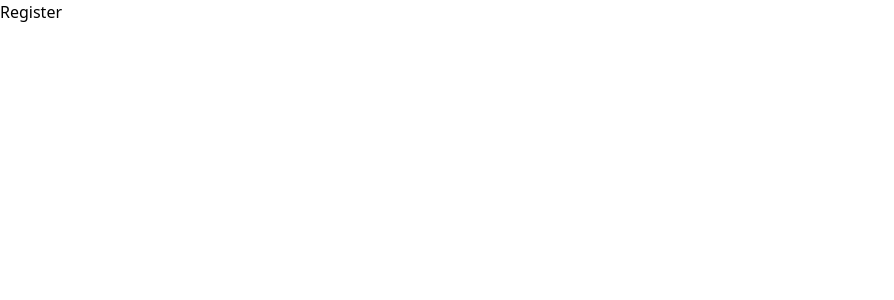
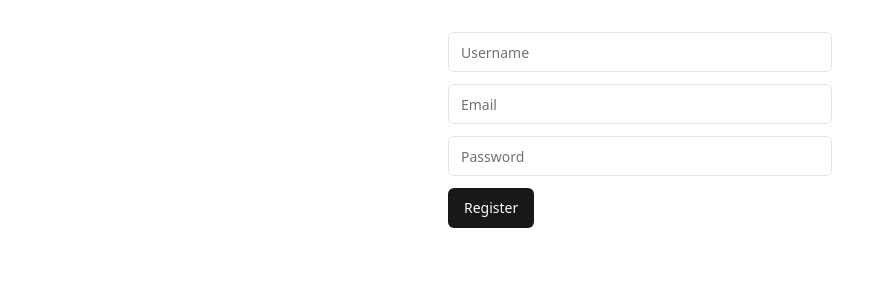
Before and after one commit to alyarzada/task-manager-app, a React (Vite) app in the folder client/: page /register in a window 1280 px wide. Shown: the top 300 px of the page, without its empty margins (0-894 px from the left). Built offline with nearby package versions, Linux system fonts and the light colour scheme.

Commit message:
Login & Register UI created

```diff
--- a/client/package.json
+++ b/client/package.json
@@ -31,8 +31,8 @@
   },
   "devDependencies": {
     "@types/node": "^20.5.7",
-    "@types/react": "^18.2.15",
-    "@types/react-dom": "^18.2.7",
+    "@types/react": "^18.2.24",
+    "@types/react-dom": "^18.2.9",
     "@typescript-eslint/eslint-plugin": "^6.0.0",
     "@typescript-eslint/parser": "^6.0.0",
     "@vitejs/plugin-react": "^4.0.3",
--- a/client/src/layout/header/Header.tsx
+++ b/client/src/layout/header/Header.tsx
@@ -1,13 +1,17 @@
+import { Link } from "react-router-dom";
 import { Avatar, AvatarFallback, AvatarImage } from "../../components/ui/avatar";
 
 const Header = () => {
   return (
     <div className="pt-6 pb-6 flex justify-between">
-      <p className="font-semibold">Task Manager</p>
-      <Avatar>
-        <AvatarImage src="https://github.com/shadcn.png" />
-        <AvatarFallback>CN</AvatarFallback>
-      </Avatar>
+      <Link to="" className="font-bold ">My Tasks</Link>
+      <div className="flex justify-between items-center">
+        <p className="font-medium mr-3">Filankes Filankesov</p>
+        <Avatar>
+          <AvatarImage src="https://github.com/shadcn.png" />
+          <AvatarFallback>CN</AvatarFallback>
+        </Avatar>
+      </div>
     </div>
   )
 
--- a/client/src/main.tsx
+++ b/client/src/main.tsx
@@ -4,8 +4,8 @@ import {
   createBrowserRouter,
   RouterProvider,
 } from "react-router-dom";
+import { routers } from "./routes";
 import "./index.css";
-import { routers } from "./routes";
 
 
 ReactDOM.createRoot(document.getElementById("root")).render(
--- a/client/src/pages/Login/index.tsx
+++ b/client/src/pages/Login/index.tsx
@@ -1,9 +1,68 @@
-import React from 'react'
+import React, { ChangeEvent, ChangeEventHandler, FormEvent, useState } from 'react';
+import { Input } from '../../components/ui/input';
+import { Button } from '../../components/ui/button';
 
+interface IFormData {
+    email: string,
+    password: string
+}
+interface IUsersError {
+    email: string,
+    password: string
+}
 const Login = () => {
+    const [formData, setFormData] = useState<IFormData>({
+        email: "",
+        password: ""
+    });
+    const [userErrors, setUserErrors] = useState<IUsersError>({});
+
+    const handlerChange = (e: ChangeEvent<HTMLInputElement>) => {
+        setFormData({
+            ...formData,
+            [e.target.name]: e.target.value
+        });
+    };
+
+    const validate = () => {
+        const errors = {};
+
+        if (!formData.password.trim()) {
+            errors.password = "Password yoxdur"
+        } else {}
+
+        if (!formData.email.trim()) {
+            errors.email = "Email yoxdur"
+        }
+
+        setUserErrors(errors)
+        return Object.keys(errors).length === 0;
+    }
+
+    const FormSubmit = (e: FormEvent<HTMLFormElement>) => {
+        e.preventDefault();
+        if (validate()) {
+            console.log(formData, "A")
+        }
+    }
     return (
-        <div>
-            Login
+        <div className='flex justify-center mt-5'>
+            <form className='w-96' onSubmit={FormSubmit}>
+                <Input
+                    value={formData.email}
+                    name='email'
+                    onChange={handlerChange}
+                    className="my-3" type="email" placeholder="Email" showInput={true} />
+                <p>{userErrors.email}</p>
+                <Input
+                    value={formData.password}
+                    name='password'
+                    onChange={handlerChange}
+                    className="my-3" type="password" placeholder="Password" showInput={true} />
+                <p>{userErrors.password}</p>
+
+                <Button type='submit'>Login</Button>
+            </form>
         </div>
     )
 }
--- a/client/src/pages/Register/index.tsx
+++ b/client/src/pages/Register/index.tsx
@@ -1,9 +1,81 @@
-import React from 'react'
+import React, { ChangeEvent, ChangeEventHandler, FormEvent, useState } from 'react';
+import { Input } from '../../components/ui/input';
+import { Button } from '../../components/ui/button';
 
+interface IFormData {
+    username: string,
+    email: string,
+    password: string
+}
+interface IUsersError {
+    username: string,
+    email: string,
+    password: string
+}
 const Register = () => {
+    const [formData, setFormData] = useState<IFormData>({
+        username: "",
+        email: "",
+        password: ""
+    });
+    const [userErrors, setUserErrors] = useState<IUsersError>({});
+
+    const handlerChange = (e: ChangeEvent<HTMLInputElement>) => {
+        setFormData({
+            ...formData,
+            [e.target.name]: e.target.value
+        });
+    };
+
+    const validate = () => {
+        const errors = {};
+
+        if (!formData.username.trim()) {
+            errors.username = "Username yoxdur"
+        }
+
+        if (!formData.password.trim()) {
+            errors.password = "Password yoxdur"
+        } else { }
+
+        if (!formData.email.trim()) {
+            errors.email = "Email yoxdur"
+        }
+
+        setUserErrors(errors)
+        return Object.keys(errors).length === 0;
+    }
+
+    const FormSubmit = (e: FormEvent<HTMLFormElement>) => {
+        e.preventDefault();
+        if (validate()) {
+            console.log(formData, "A")
+        }
+    }
     return (
-        <div>
-            Register
+        <div className='flex justify-center mt-5'>
+            <form className='w-96' onSubmit={FormSubmit}>
+                <Input
+                    value={formData.username}
+                    name='username'
+                    onChange={handlerChange}
+                    className="my-3" type="text" placeholder="Username" showInput={true} />
+                <p>{userErrors.username}</p>
+                <Input
+                    value={formData.email}
+                    name='email'
+                    onChange={handlerChange}
+                    className="my-3" type="email" placeholder="Email" showInput={true} />
+                <p>{userErrors.email}</p>
+                <Input
+                    value={formData.password}
+                    name='password'
+                    onChange={handlerChange}
+                    className="my-3" type="password" placeholder="Password" showInput={true} />
+                <p>{userErrors.password}</p>
+
+                <Button type='submit'>Register</Button>
+            </form>
         </div>
     )
 }
```
Also changed, not shown: 2 other files (tests, documents, lock files or other folders).
